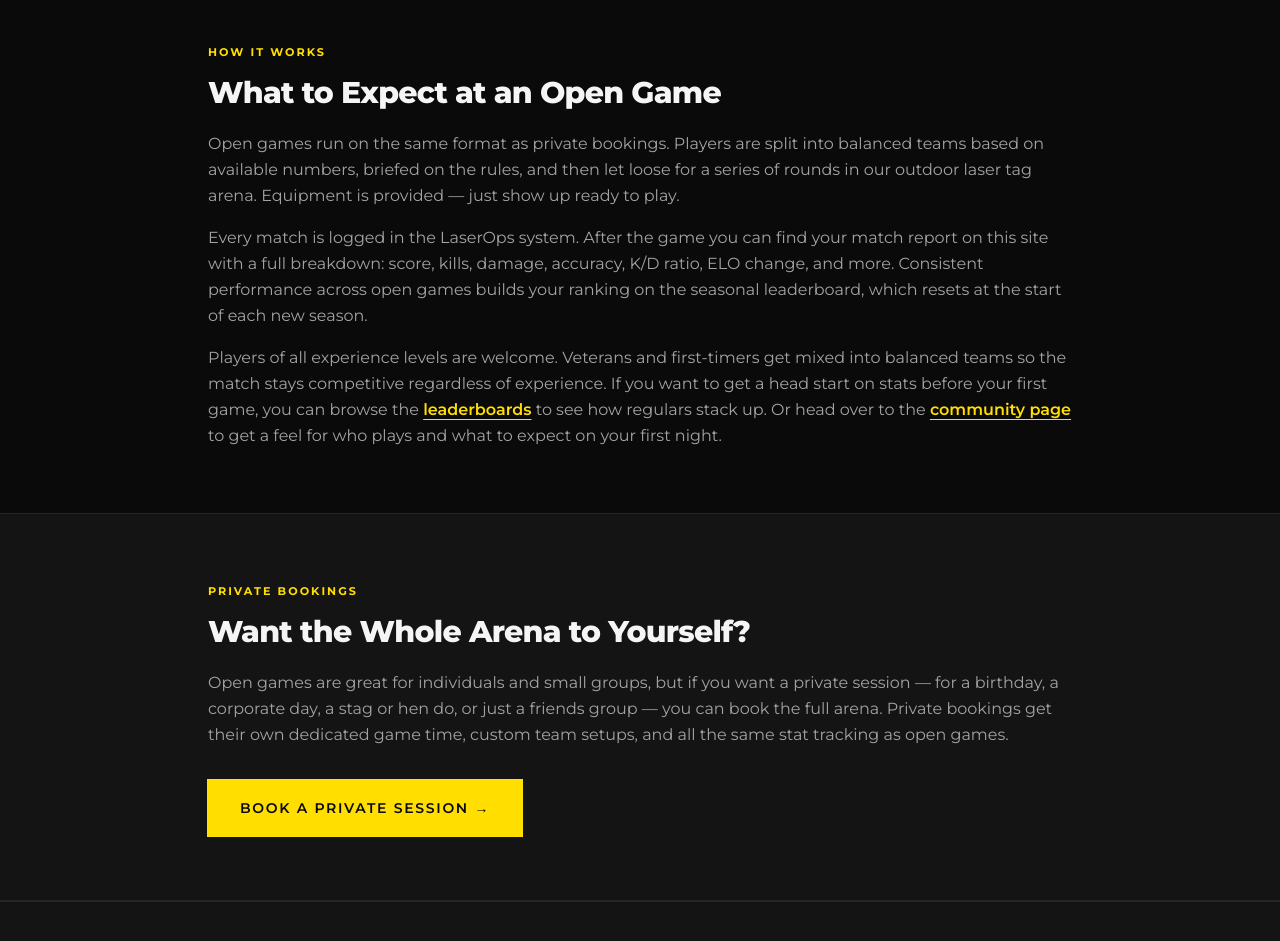
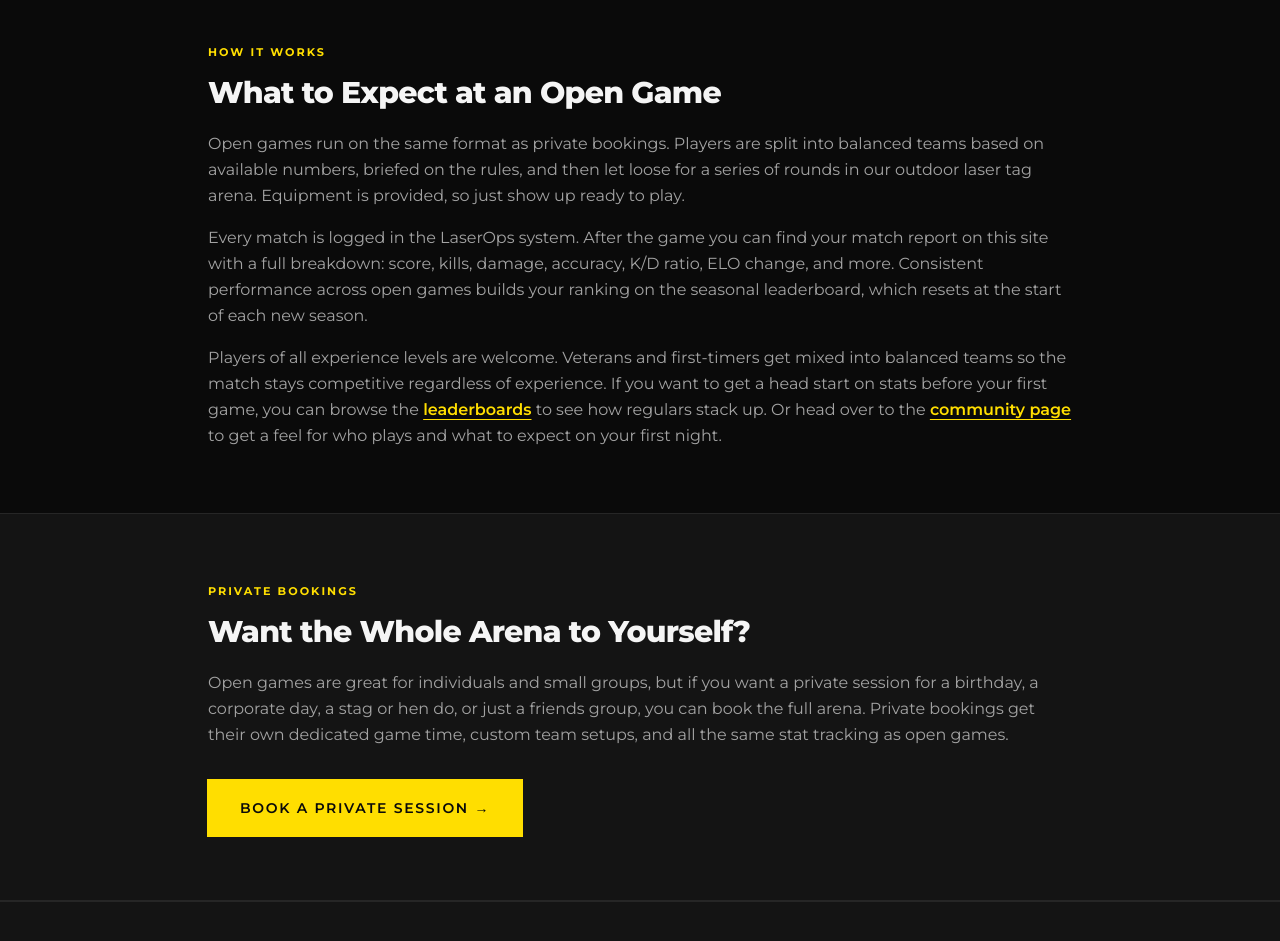
Before and after one commit to nikicaruana/laserops-new, a Next.js app: page /events/open-games in a window 1280 px wide. Shown: the part 1000-1941 px from the top of the page. Built offline with nearby package versions, Linux system fonts and the light colour scheme; no server answers.

Commit message:
copy: remove remaining em dashes from open games page
Co-Authored-By: Claude Sonnet 4.6 <noreply@anthropic.com>

```diff
--- a/app/events/open-games/page.tsx
+++ b/app/events/open-games/page.tsx
@@ -154,7 +154,7 @@ export default async function OpenGamesPage() {
               Open games run on the same format as private bookings. Players are
               split into balanced teams based on available numbers, briefed on
               the rules, and then let loose for a series of rounds in our
-              outdoor laser tag arena. Equipment is provided — just show up
+              outdoor laser tag arena. Equipment is provided, so just show up
               ready to play.
             </p>
             <p className="leading-relaxed">
@@ -199,8 +199,8 @@ export default async function OpenGamesPage() {
           <div className="mt-5 space-y-4 text-text-muted">
             <p className="leading-relaxed">
               Open games are great for individuals and small groups, but if you
-              want a private session — for a birthday, a corporate day, a stag
-              or hen do, or just a friends group — you can book the full arena.
+              want a private session for a birthday, a corporate day, a stag
+              or hen do, or just a friends group, you can book the full arena.
               Private bookings get their own dedicated game time, custom team
               setups, and all the same stat tracking as open games.
             </p>
```
